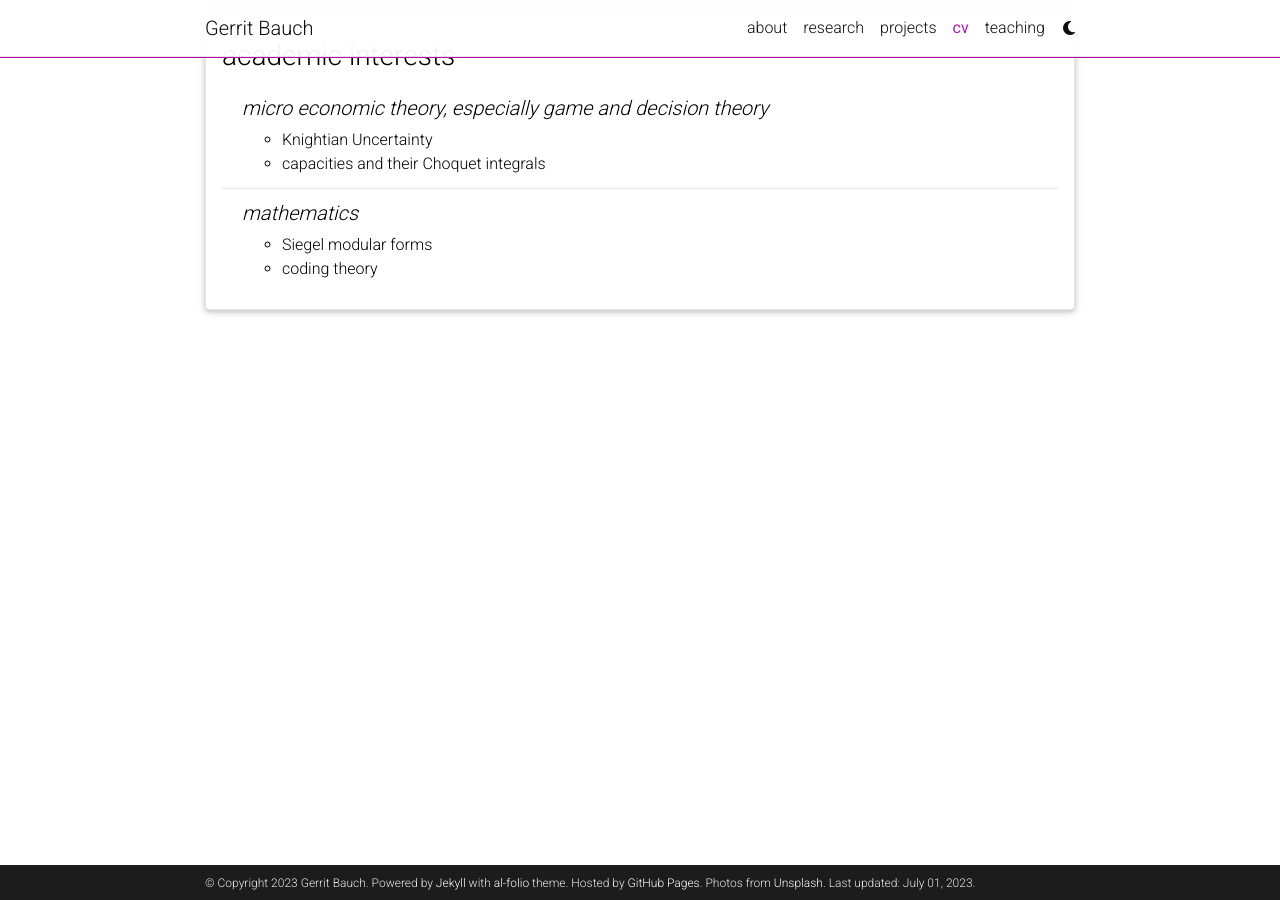
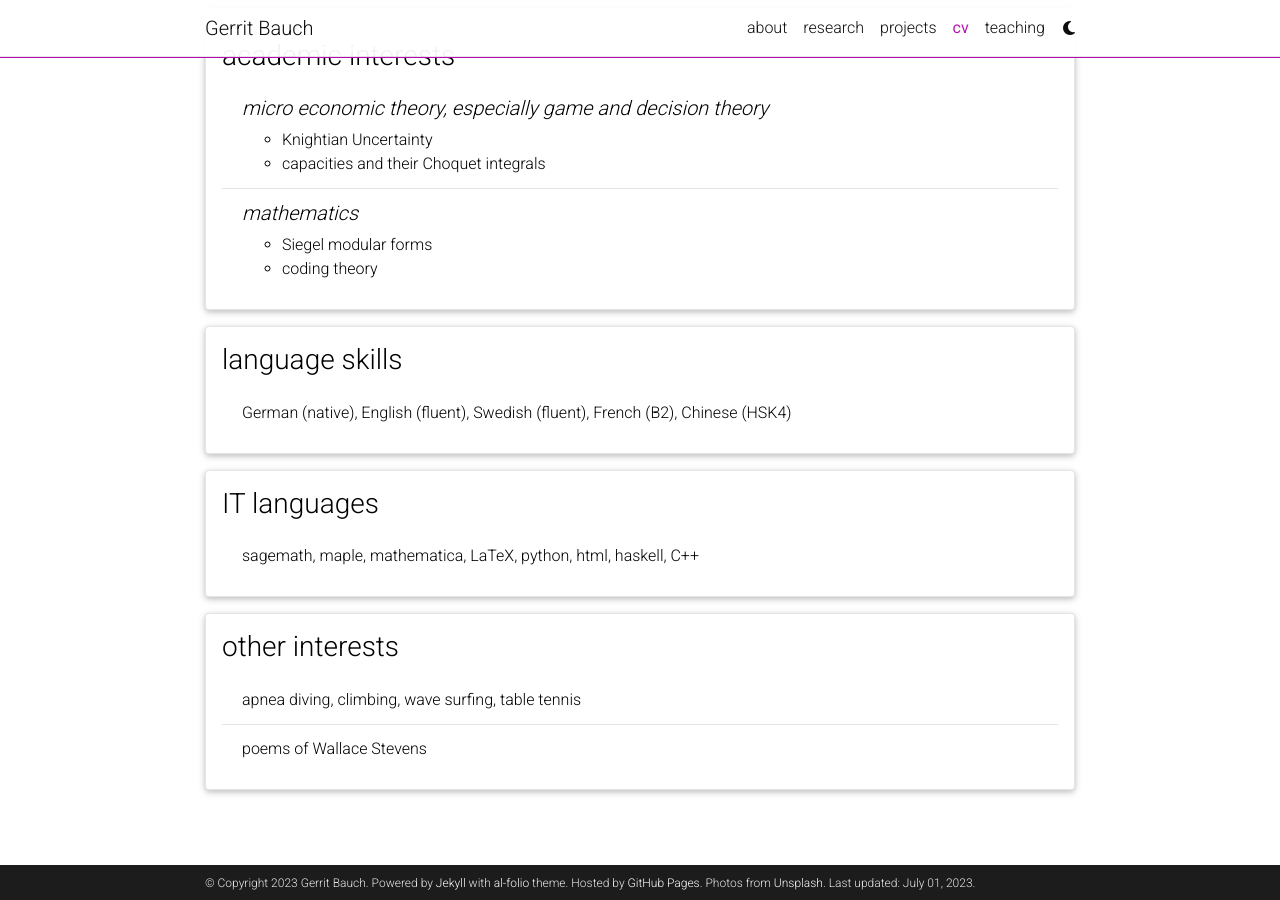
Before and after one commit to gbauch/gbauch.github.io, a Jekyll site: the page built from _pages/cv.md, in a window 1280 px wide and 900 px high, scrolled down 758 px. Built offline with Jekyll 4.4.1, drawn with Linux system fonts in a browser that asks for light colours; comment, search, counter and statistics services are not loaded; a style sheet for code colours, icons or effects is not loaded.

Commit message:
Update cv.yml

```diff
--- a/_data/cv.yml
+++ b/_data/cv.yml
@@ -43,3 +43,19 @@
       items:
         - Siegel modular forms
         - coding theory
+
+- title: language skills
+  type: list
+  contents:
+    - German (native), English (fluent), Swedish (fluent), French (B2), Chinese (HSK4)
+
+- title: IT languages
+  type: list
+  contents:
+      - sagemath, maple, mathematica, LaTeX, python, html, haskell, C++
+
+- title: other interests
+  type: list
+  contents:
+    - apnea diving, climbing, wave surfing, table tennis
+    - poems of Wallace Stevens
```
